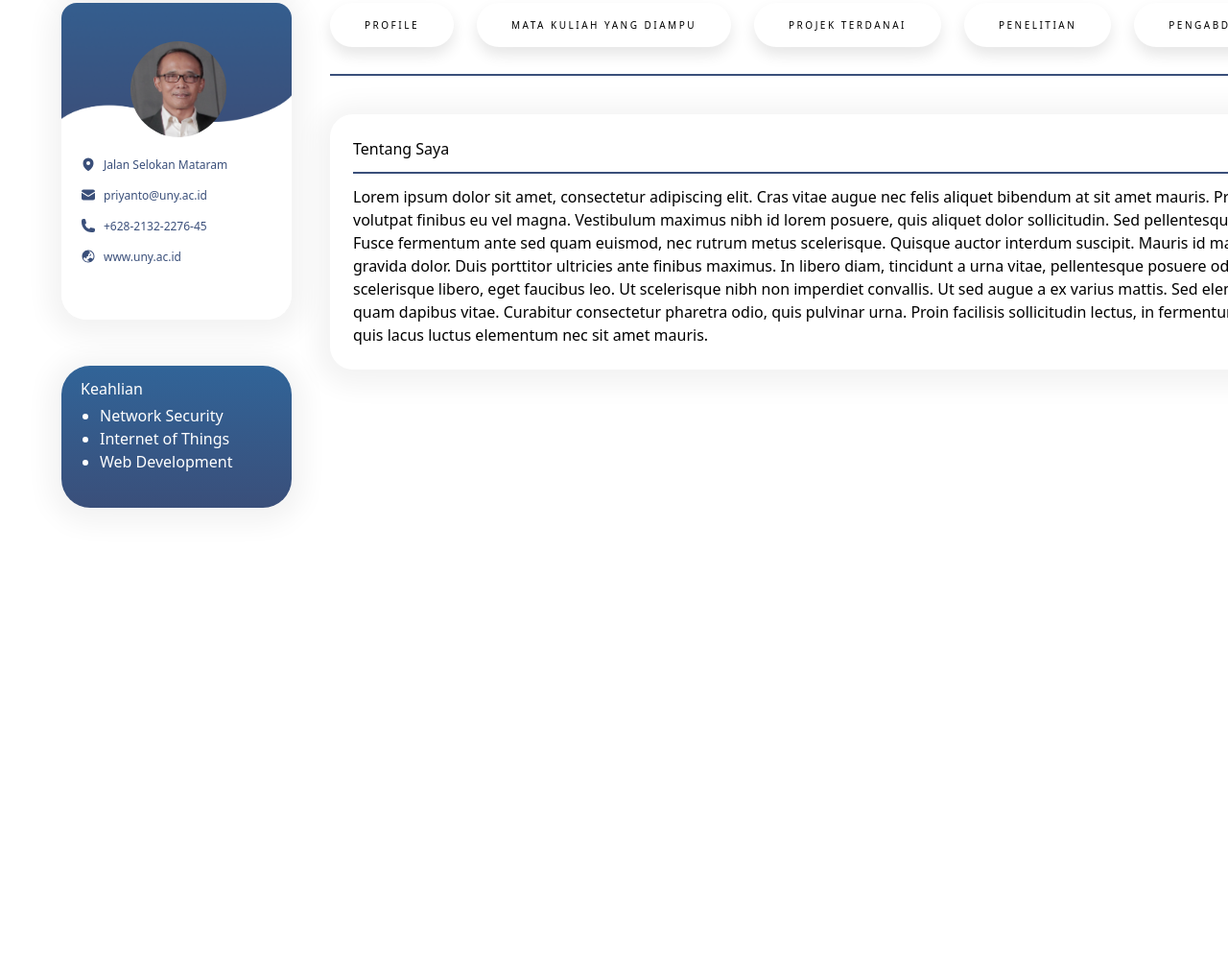
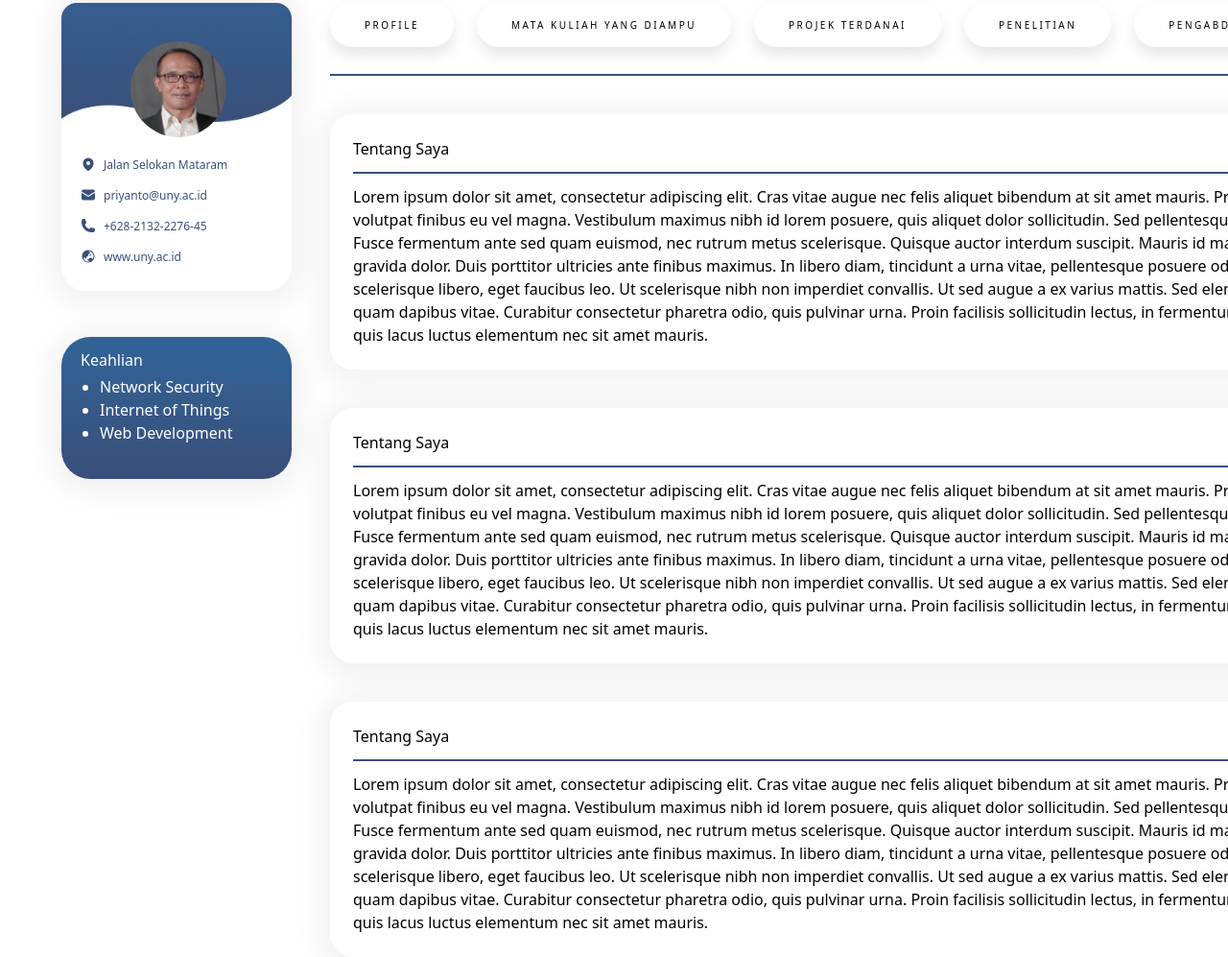
Before and after one commit to fajarikasaputra/StaffNew, a website: page profile.html in a window 1280 px wide. Shown: the part 192-1189 px from the top of the page at 96% size. Before the commit the page ends 863 px from the top, so only its background shows below. Drawn offline with Linux system fonts and the light colour scheme.

Commit message:
fix something

```diff
--- a/profile.html
+++ b/profile.html
@@ -67,8 +67,10 @@
   <!-- Profil dosen -->
   <div class="mt-10 flex">
     <div class=" flex ">
+      <div class="block">
+
         <div class=" ml-16 w-2/3 grid grid-rows-2 gap-y-2  left-0">
-        <div class="card">
+          <div class="card pb-40">
             <div class="flex">
               <img class="back rounded-t-2xl absolute" src="/assets/images/Vector 1.png">
               <img class="front rounded-full image mt-10 marg-left" src="/assets/images/pak priyanto.png">
@@ -129,7 +131,7 @@
             </div>
           </div>
         </div>
-
+      </div>
 
     </div>
     <!-- Profil dosen -->
@@ -229,6 +231,56 @@
             sit amet mauris.</p>
         </div>
       </div>
+
+      <div class="profile-box rounded-3xl mt-10">
+        <div class="p-6  ">
+          <p class="font-medium ">Tentang Saya</p>
+          <hr class="mt-3">
+          <p class="mt-3">Lorem ipsum dolor sit amet, consectetur adipiscing elit. Cras vitae augue nec felis aliquet
+            bibendum at sit
+            amet mauris.
+            Praesent vitae nunc id turpis volutpat finibus eu vel magna. Vestibulum maximus nibh id lorem posuere, quis
+            aliquet
+            dolor sollicitudin. Sed pellentesque cursus mauris vitae feugiat. Fusce fermentum ante sed quam euismod, nec
+            rutrum
+            metus scelerisque. Quisque auctor interdum suscipit. Mauris id massa blandit, tincidunt enim eu, gravida
+            dolor. Duis
+            porttitor ultricies ante finibus maximus. In libero diam, tincidunt a urna vitae, pellentesque posuere odio.
+            Maecenas
+            ornare scelerisque libero, eget faucibus leo. Ut scelerisque nibh non imperdiet convallis. Ut sed augue a ex
+            varius
+            mattis. Sed elementum nisi erat, a facilisis quam dapibus vitae. Curabitur consectetur pharetra odio, quis
+            pulvinar
+            urna. Proin facilisis sollicitudin lectus, in fermentum est fringilla et. Duis a tortor quis lacus luctus
+            elementum nec
+            sit amet mauris.</p>
+        </div>
+      </div>
+
+      <div class="profile-box rounded-3xl mt-10">
+        <div class="p-6  ">
+          <p class="font-medium ">Tentang Saya</p>
+          <hr class="mt-3">
+          <p class="mt-3">Lorem ipsum dolor sit amet, consectetur adipiscing elit. Cras vitae augue nec felis aliquet
+            bibendum at sit
+            amet mauris.
+            Praesent vitae nunc id turpis volutpat finibus eu vel magna. Vestibulum maximus nibh id lorem posuere, quis
+            aliquet
+            dolor sollicitudin. Sed pellentesque cursus mauris vitae feugiat. Fusce fermentum ante sed quam euismod, nec
+            rutrum
+            metus scelerisque. Quisque auctor interdum suscipit. Mauris id massa blandit, tincidunt enim eu, gravida
+            dolor. Duis
+            porttitor ultricies ante finibus maximus. In libero diam, tincidunt a urna vitae, pellentesque posuere odio.
+            Maecenas
+            ornare scelerisque libero, eget faucibus leo. Ut scelerisque nibh non imperdiet convallis. Ut sed augue a ex
+            varius
+            mattis. Sed elementum nisi erat, a facilisis quam dapibus vitae. Curabitur consectetur pharetra odio, quis
+            pulvinar
+            urna. Proin facilisis sollicitudin lectus, in fermentum est fringilla et. Duis a tortor quis lacus luctus
+            elementum nec
+            sit amet mauris.</p>
+        </div>
+      </div>
     </div>
   </div>
 
--- a/style/style.css
+++ b/style/style.css
@@ -7,7 +7,7 @@
 .card {
   /* background-image: url(/assets/images/Vector 1.png); */
   width: 240px;
-  height: 330px;
+  height: 300px;
   backdrop-filter: blur(7px);
   background-color: rgba(255, 255, 255, 0.5);
   border-radius: 26px;
@@ -81,13 +81,13 @@ border-radius: 30px;
 
 .button {
   font-size: 12px;
-  background: #;
+  background: #3a4f7a;
   color: white;
   padding: 0.7em 1em;
   padding-left: 0.9em;
   display: flex;
   align-items: center;
-  border: none;3a4f7a
+  border: none;
   border-radius: 16px;
   overflow: hidden;
   transition: all 0.2s;
```
Also changed, not shown: index.html (+5 -3 lines), tesss.html (added, +27 -0 lines), dist/output.css. Lines whose indentation alone changed are shown as unchanged.
